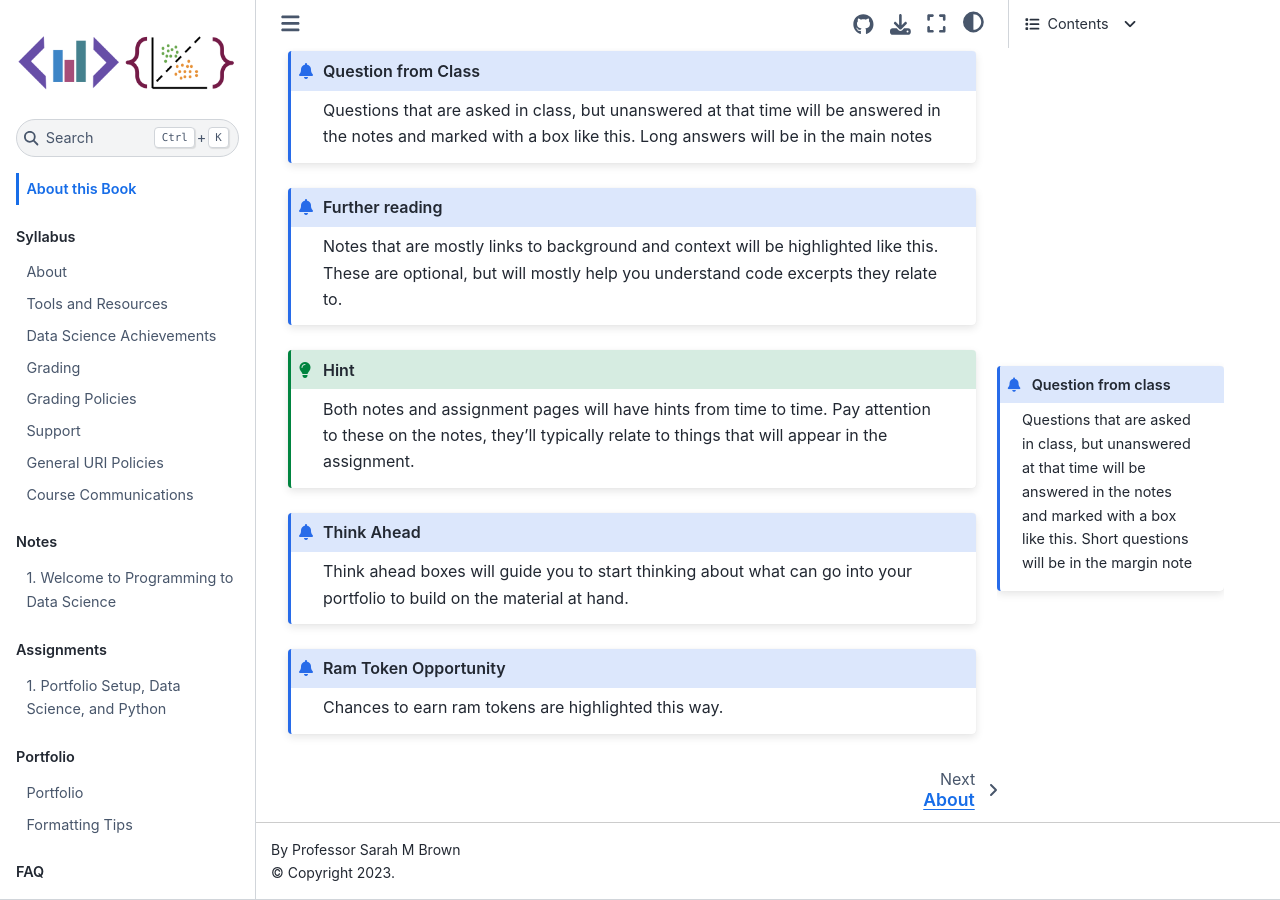
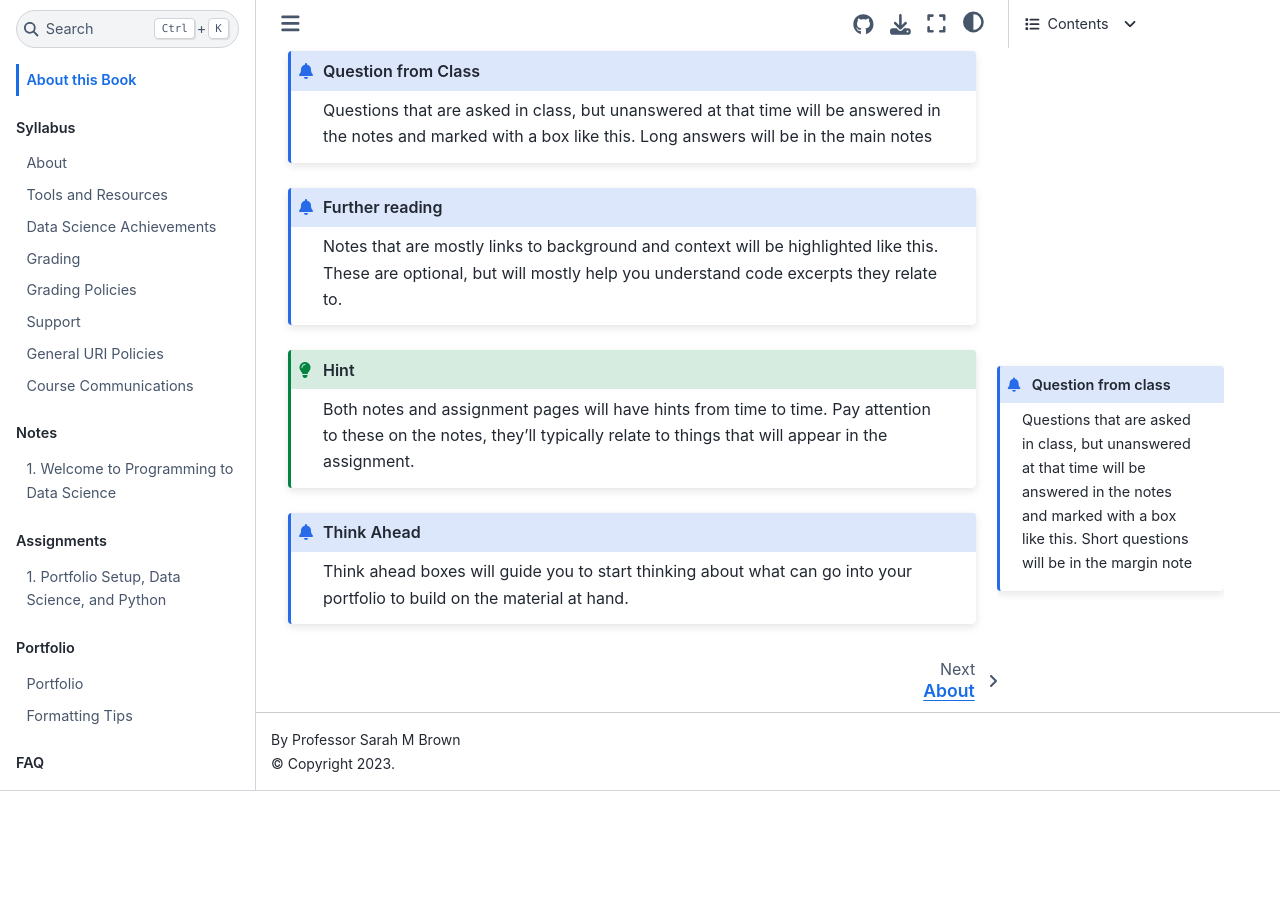
Before and after one commit to rhodyprog4ds/BrownFall22, a Jupyter Book: the page built from index.md, in a window 1280 px wide and 900 px high, scrolled down 1090 px. Built offline with Jupyter Book 1.0.4 settings and Sphinx 7.4.7 and the Sphinx Book theme 1.1.4, drawn with Linux system fonts in a browser that asks for light colours; pages that are not in the unit, such as notebooks, are missing from menus; after the commit the page ends 1881 px from its top, so only the background shows below that.

Commit message:
rm ramtokens

````diff
--- a/index.md
+++ b/index.md
@@ -51,7 +51,3 @@ Both notes and assignment pages will have hints from time to time. Pay attention
 ```{admonition} Think Ahead
 Think ahead boxes will guide you to start thinking about what can go into your portfolio to build on the material at hand.
 ```
-
-```{admonition} Ram Token Opportunity
-Chances to earn ram tokens are highlighted this way.
-```
````
